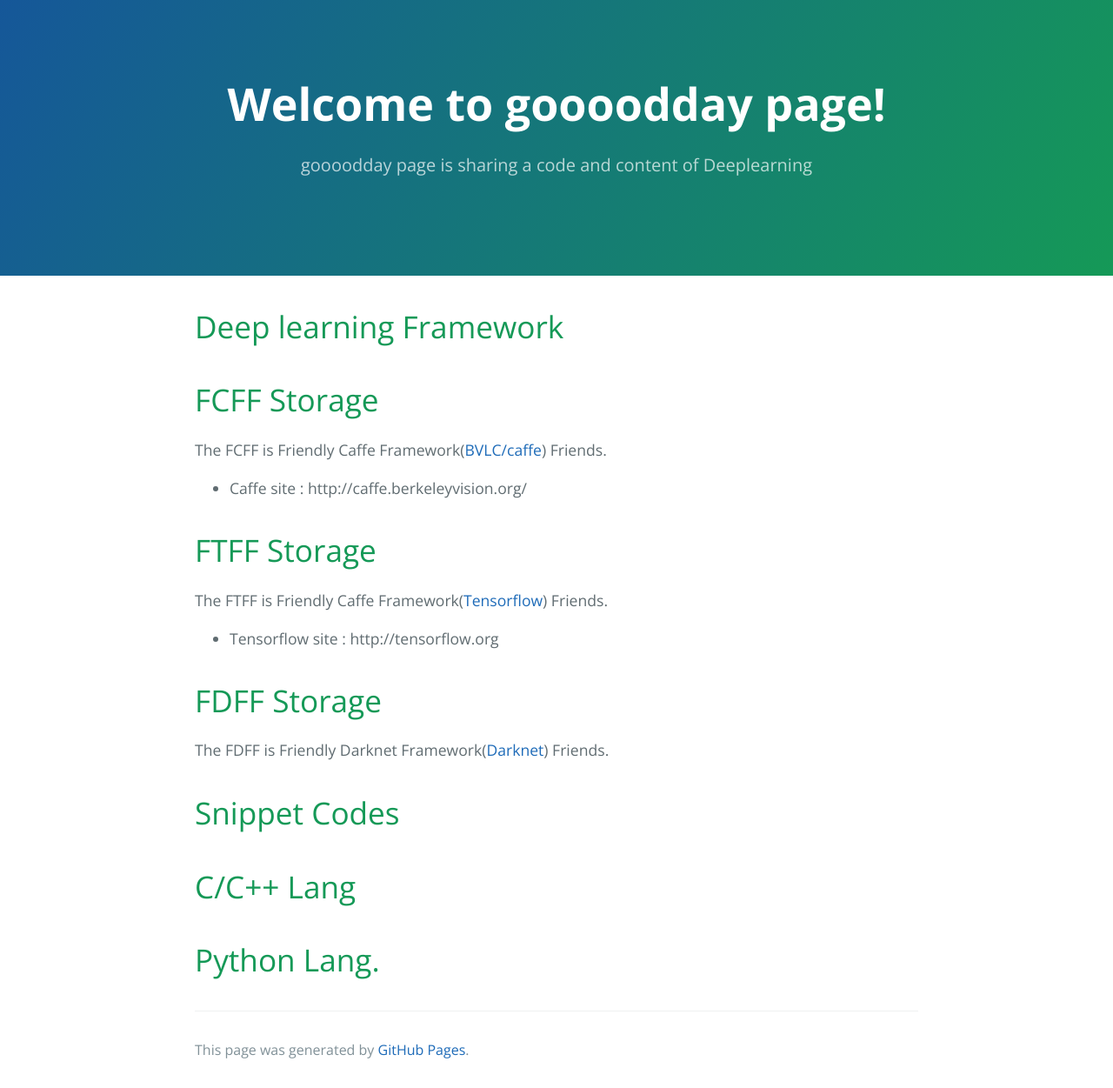
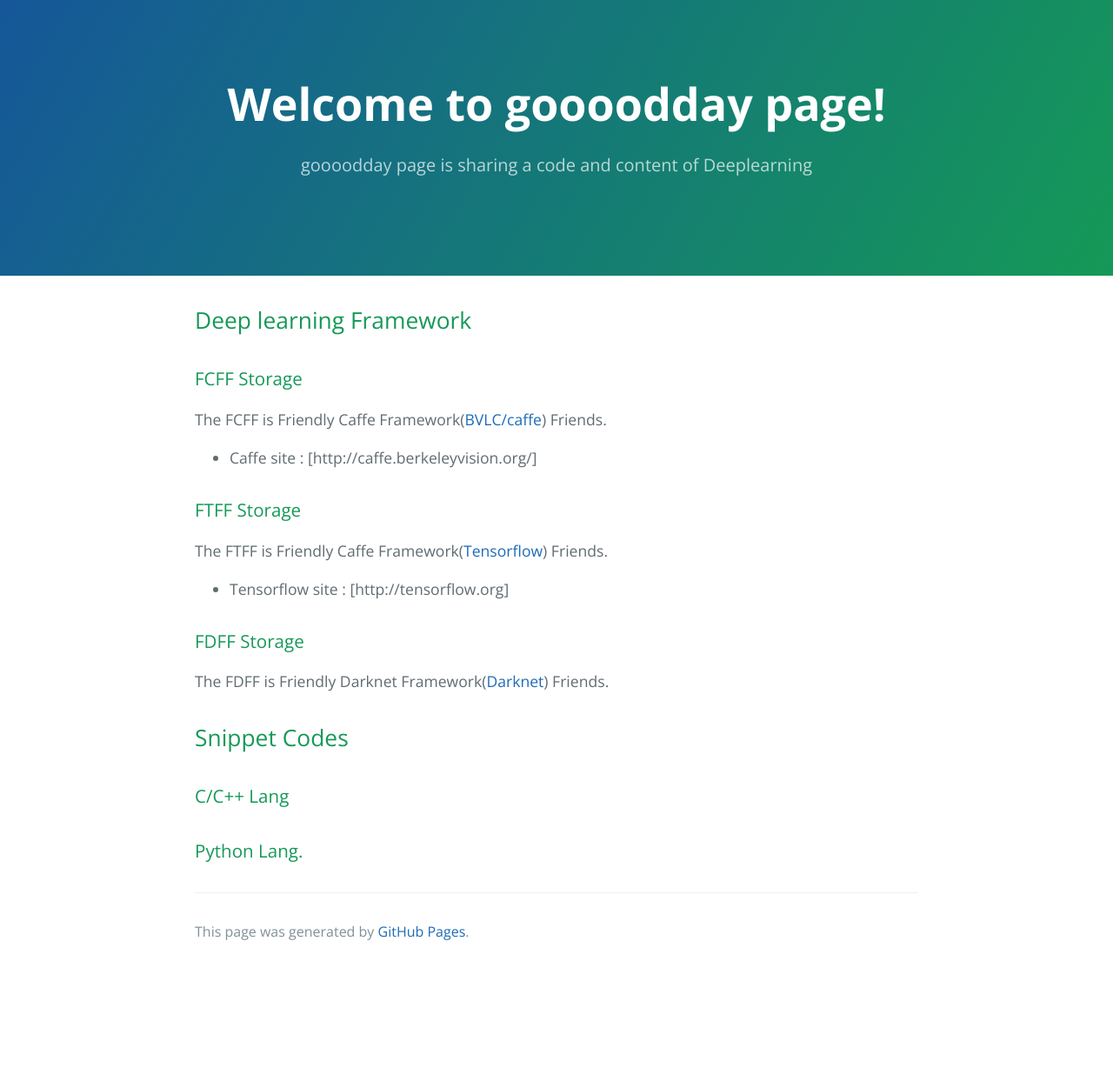
Before and after one commit to goooodday/goooodday.github.io, a Jekyll site: the page built from index.md, in a window 1280 px wide. Shown: the whole page at 87% size. Built offline with Jekyll 4.4.1, drawn with Linux system fonts in a browser that asks for light colours; our own code applies the rules of GitHub Pages for plain Markdown files; after the commit the page ends 1115 px from its top, so only the background shows below that; part of the change alters nothing that is shown.

```diff
--- a/index.md
+++ b/index.md
@@ -2,23 +2,22 @@
 layout: default
 ---
 
-# [](#header-2) Deep learning Framework
+## [](#header-1) Deep learning Framework
 
+### [](#header-2)FCFF Storage
+The FCFF is Friendly Caffe Framework([BVLC/caffe](https://github.com/BVLC/caffe)) Friends.
+- Caffe site : [http://caffe.berkeleyvision.org/]
 
-# [](#header-3)FCFF Storage
-The FCFF is Friendly Caffe Framework([BVLC/caffe](https://github.com/BVLC/caffe)) Friends.
-- Caffe site : http://caffe.berkeleyvision.org/
+### [](#header-21)FTFF Storage
+The FTFF is Friendly Caffe Framework([Tensorflow](https://github.com/tensorflow/tensorflow)) Friends.
+- Tensorflow site : [http://tensorflow.org]
 
-# [](#header-3)FTFF Storage
-The FTFF is Friendly Caffe Framework([Tensorflow](https://github.com/tensorflow/tensorflow)) Friends.
-- Tensorflow site : http://tensorflow.org
-
-# [](#header-3)FDFF Storage
+### [](#header-22)FDFF Storage
 The FDFF is Friendly Darknet Framework([Darknet](https://pjreddie.com/darknet/)) Friends.
 
 
-# [](#header-2) Snippet Codes
+## [](#header-3) Snippet Codes
 
-# [](#header-3) C/C++ Lang
+### [](#header-31) C/C++ Lang
 
-# [](#header-3) Python Lang.
+### [](#header-32) Python Lang.
```
